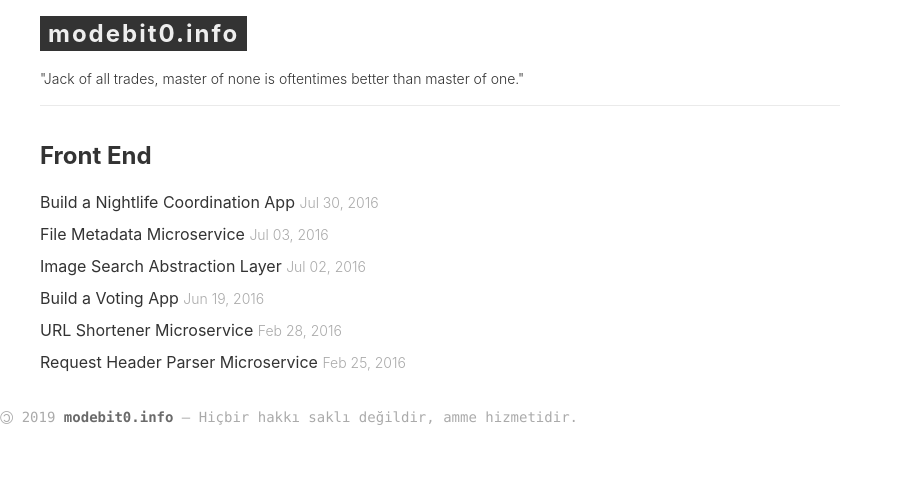
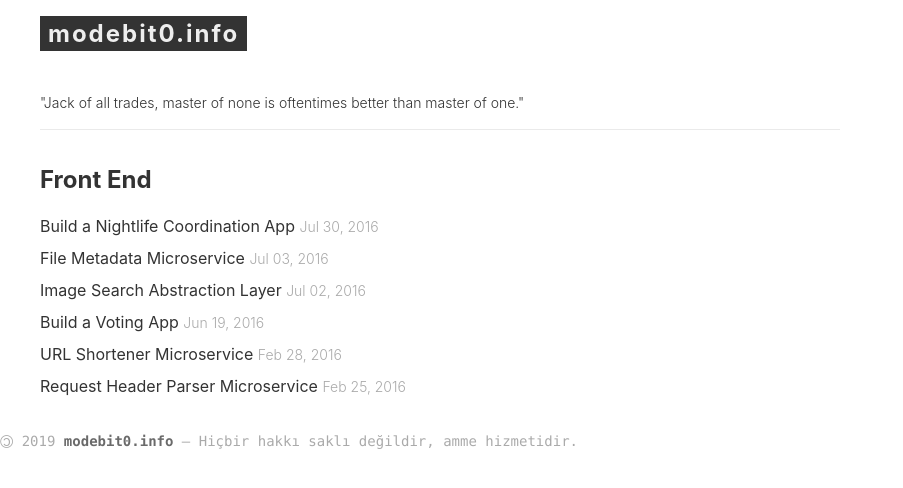
Before and after one commit to onkagitci/onkagitci, a Jekyll site: the page built from index.html, in a window 1280 px wide. Shown: the top 488 px of the page, without its empty margins (0-903 px from the left). Built offline with Jekyll 4.4.1, drawn with Linux system fonts in a browser that asks for light colours; nearby versions of some CDN libraries; library files that are not in the unit come from our copies.

Commit message:
Update index.html

```diff
--- a/index.html
+++ b/index.html
@@ -4,7 +4,7 @@ layout: default
 <div class="home">
 	<section class="site-header">
 		<h1 class="smallcap"><a class="site-title" href="{{ site.baseurl }}/">{{ site.title }}</a></h1>
-		<p id="site-intro"></p>
+		<br>
 		<p>"Jack of all trades, master of none is oftentimes better than master of one."</p>
 	</section>
 	<section>
```
